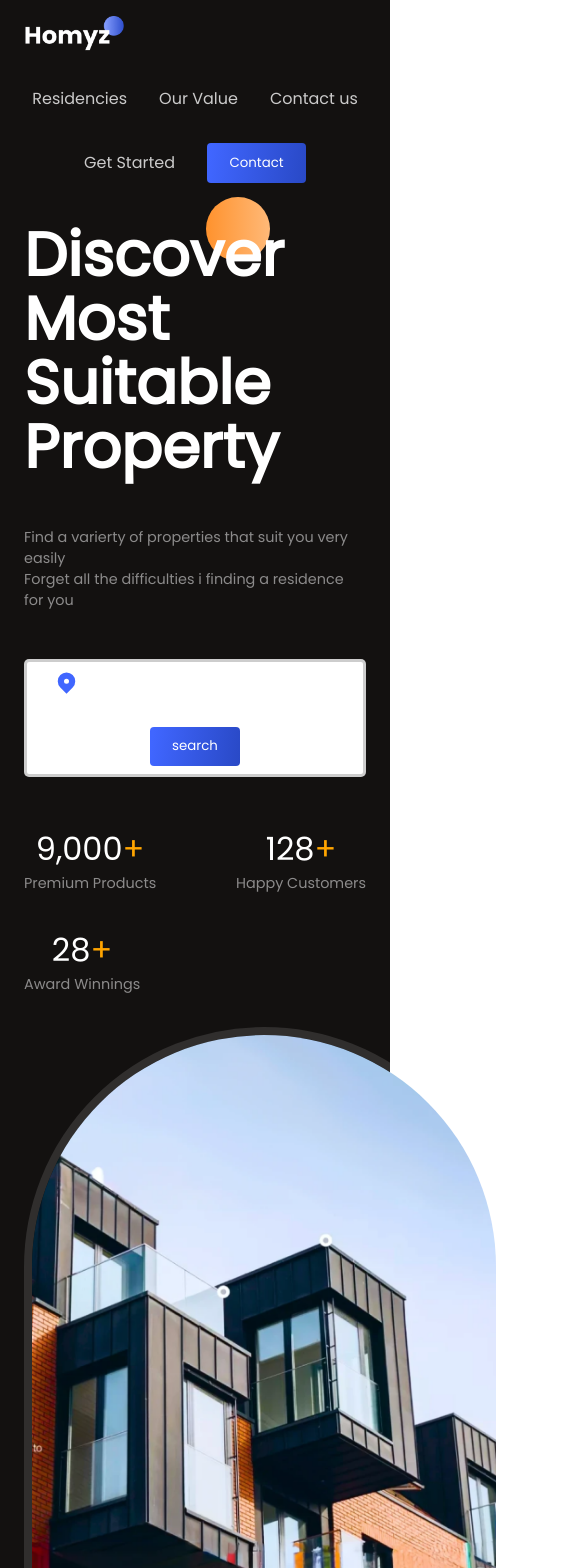
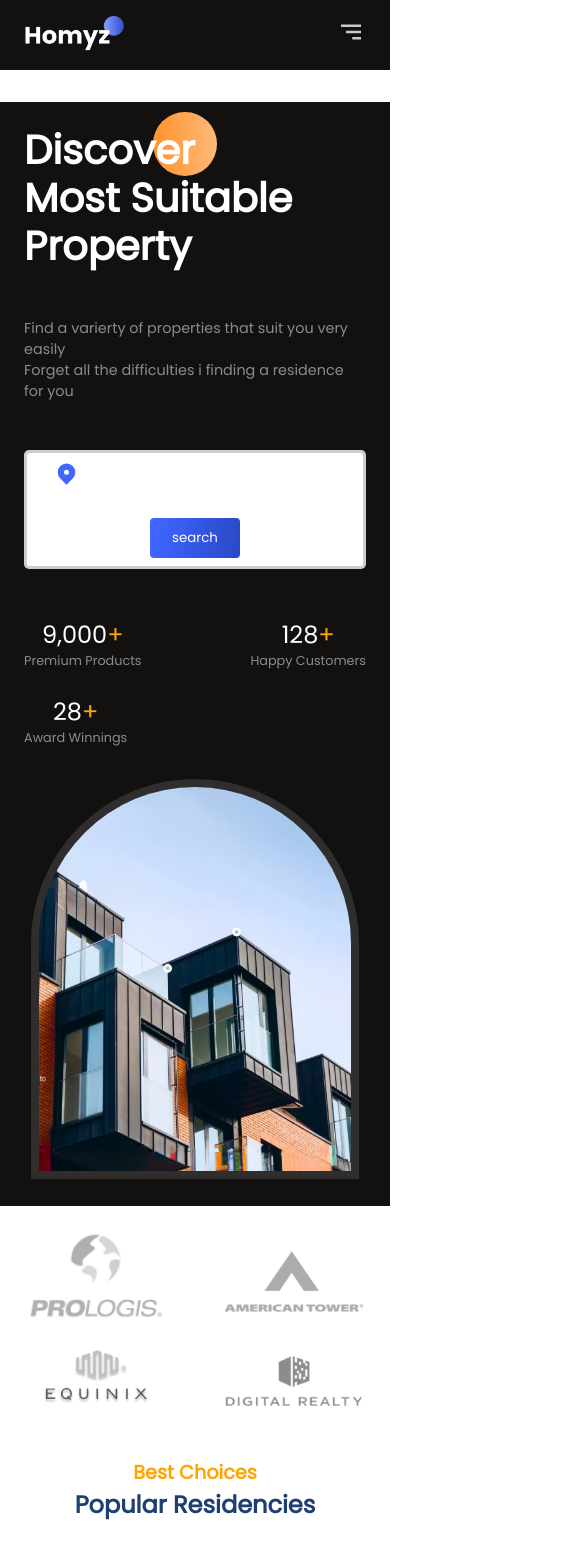
Before and after one commit to bravin-kipkulei/RealEstate-web, a React (Vite) app: page / in a window 390 px wide. Shown: the top 1568 px of the page, 585 px wide, since content can reach past the window. Built offline with nearby package versions, Linux system fonts and the light colour scheme.

Commit message:
Front-end complete,responive

```diff
--- a/src/App.jsx
+++ b/src/App.jsx
@@ -1,6 +1,6 @@
 import Header from "./components/Header/Header";
 import Hero from "./components/Hero/Hero";
-import "./App.css"
+import "./App.css";
 import Companies from "./components/Companies/Companies";
 import Residencies from "./components/Residencies/Residencies";
 import Value from "./components/Value/Value";
--- a/src/components/Contact/Contact.css
+++ b/src/components/Contact/Contact.css
@@ -63,3 +63,25 @@
     color: white;
     scale: 0.8;
 }
+
+@media (max-width:1024) {
+
+.c-container{
+    flex-direction: column;
+
+}
+    .c-right{
+        justify-content: center;
+    }
+    .contactMode{
+        width: 100%;
+
+    }
+    .row{
+        flex-direction: column;
+        width: 100%;
+    }
+    .mode{
+        width: 100%;
+    }
+}
--- a/src/components/Footer/Footer.css
+++ b/src/components/Footer/Footer.css
@@ -13,3 +13,18 @@
     font-weight: 500;
 
 }
+
+@media (max-width:768px) {
+    .f-container{
+        align-items:center ;
+   }
+   .f-container>div{
+    align-items: center!important;
+    text-align: center;
+   }
+   .img{
+    align-items: center!important;
+   }
+
+
+}
--- a/src/components/Header/Header.css
+++ b/src/components/Header/Header.css
@@ -1,6 +1,7 @@
 .h-wrapper{
     color:white;
     background: var(--black);
+    z-index: 99;
 
 }
 
@@ -20,3 +21,30 @@
 .h-menu>*:hover{
     cursor: pointer;
 }
+
+.menu-icon{
+    display: none;
+}
+
+@media (max-width : 768px){
+    .menu-icon{
+        display: block;
+    }
+    .h-menu {
+        z-index: 99;
+        color: var(--black);
+        position: absolute;
+        top:3rem;
+        right: 4rem;
+        background: white;
+        flex-direction: column;
+        font-weight: 500;
+        gap: 2rem;
+        padding: 3rem;
+        border-radius: 10px;
+        align-items: flex-start;
+        border: 0px 4px 4px rgba(0,0,0,0.5);
+        transition: 300ms ease-in;
+
+    }
+}
--- a/src/components/Header/Header.jsx
+++ b/src/components/Header/Header.jsx
@@ -1,13 +1,28 @@
 import React from "react";
-import './Header.css'
+import "./Header.css";
+import { BiMenuAltRight } from "react-icons/bi";
+import { useState } from "react";
+import OutsideClickHandler from "react-outside-click-handler";
 
 const Header = () => {
+  const [menuOPened, setMenuOpened] = useState(false);
+
+  const getMenuStyles = (menuOPened) => {
+    if (document.documentElement.clientWidth <= 800) {
+      return { right: !menuOPened && "-100%" };
+    }
+  };
   return (
     <section className="h-wrapper">
       <div className="flexCenter paddings innerWidth h-container">
         <img src="src/Assets/logo.png" alt="logo" width={100} />
 
-        <div className="flexCenter h-menu">
+        <OutsideClickHandler
+          onOutsideClick={()=>{
+            setMenuOpened(false)
+          }}
+        >
+          <div className="flexCenter h-menu" style={getMenuStyles(menuOPened)}>
             <a href="">Residencies</a>
             <a href="">Our Value</a>
             <a href="">Contact us</a>
@@ -15,7 +30,14 @@
             <button className="button">
               <a href="">Contact</a>
             </button>
-
+          </div>
+        </OutsideClickHandler>
+        {/*menu icon responsive */}
+        <div
+          className="menu-icon"
+          onClick={() => setMenuOpened((prev) => !prev)}
+        >
+          <BiMenuAltRight size={30} />
         </div>
       </div>
     </section>
--- a/src/components/Hero/Hero.css
+++ b/src/components/Hero/Hero.css
@@ -3,11 +3,12 @@
     position: relative;
     padding-bottom: 0.2rem;
     background:var(--black);
+    z-index: 1;
 
 }
 
 .hero-container{
-    justify-content: space-between;
+    justify-content: space-around;
     align-items: flex-end;
 }
 
@@ -86,3 +87,33 @@
     width: 100%;
     height: 100%;
 }
+
+
+@media (max-width: 640px){
+    .hero-container{
+        margin-top: 2rem;
+    }
+    .hero-title>h1{
+        font-size: 2.5rem;
+        line-height: 3rem;
+
+    }
+    .image-container{
+        width: 96%;
+        height: 25rem;
+    }
+    .stats{
+        justify-self: center;
+        gap: 1.5rem;
+    }
+    .hero-right{
+        width: 100%;
+    }
+    .stat>:nth-child(1){
+        font-size: 1.5rem;
+
+    }
+    .stat>:nth-child(2){
+        font-size: 0.8rem;
+    }
+}
--- a/src/components/Hero/Hero.jsx
+++ b/src/components/Hero/Hero.jsx
@@ -2,6 +2,7 @@
 import "./Hero.css";
 import { HiLocationMarker } from "react-icons/hi";
 import CountUp from "react-countup";
+import {motion} from "framer-motion";
 
 const Hero = () => {
   return (
@@ -11,10 +12,17 @@
         <div className="flexColStart hero-left">
           <div className="hero-title">
             <div className="orange-circle" />
-            <h1>
+            <motion.h1
+            initial={{y:"2rem",opacity:0}}
+            animate={{y:0,opacity:1 }}
+            transition={{
+              duration:2,
+              type:"spring"
+            }}
+            >
               Discover <br />
               Most Suitable <br /> Property
-            </h1>
+            </motion.h1>
           </div>
 
           <div className="flexColStart hero-des">
@@ -63,9 +71,16 @@
 
         {/* right side */}
         <div className="flexCenter hero-right image-wrapper">
-          <div className="image-container">
+          <motion.div
+          initial={{x:"7rem",opacity:0}}
+          animate={{x:0,opacity:1}}
+          transition={{
+            duration:2,
+            type:"spring"
+          }}
+           className="image-container">
             <img src="src/Assets/hero-image.png" alt="hero's image " />
-          </div>
+          </motion.div>
         </div>
       </div>
     </section>
--- a/src/components/Residencies/Residencies.css
+++ b/src/components/Residencies/Residencies.css
@@ -46,3 +46,10 @@
 .swipper-horizontal{
     overflow: visible;
 }
+
+@media (max-width:640px){
+    .r-head{
+        align-items: center;
+    }
+
+}
--- a/src/components/Value/Value.css
+++ b/src/components/Value/Value.css
@@ -55,3 +55,17 @@
 .accordionBtn .primaryText{
     font-size: 1.1rem;
 }
+
+@media  (max-width:1024px){
+    .v-container{
+        flex-direction: column;
+    }
+    @media (max-width:768px) {
+        .accordionBtn .primaryText{
+            font-size: 0.8rem;
+
+        }
+
+
+    }
+}
```
Also changed, not shown: 1 other file (tests, documents, lock files or other folders). Lines whose indentation alone changed are shown as unchanged.
